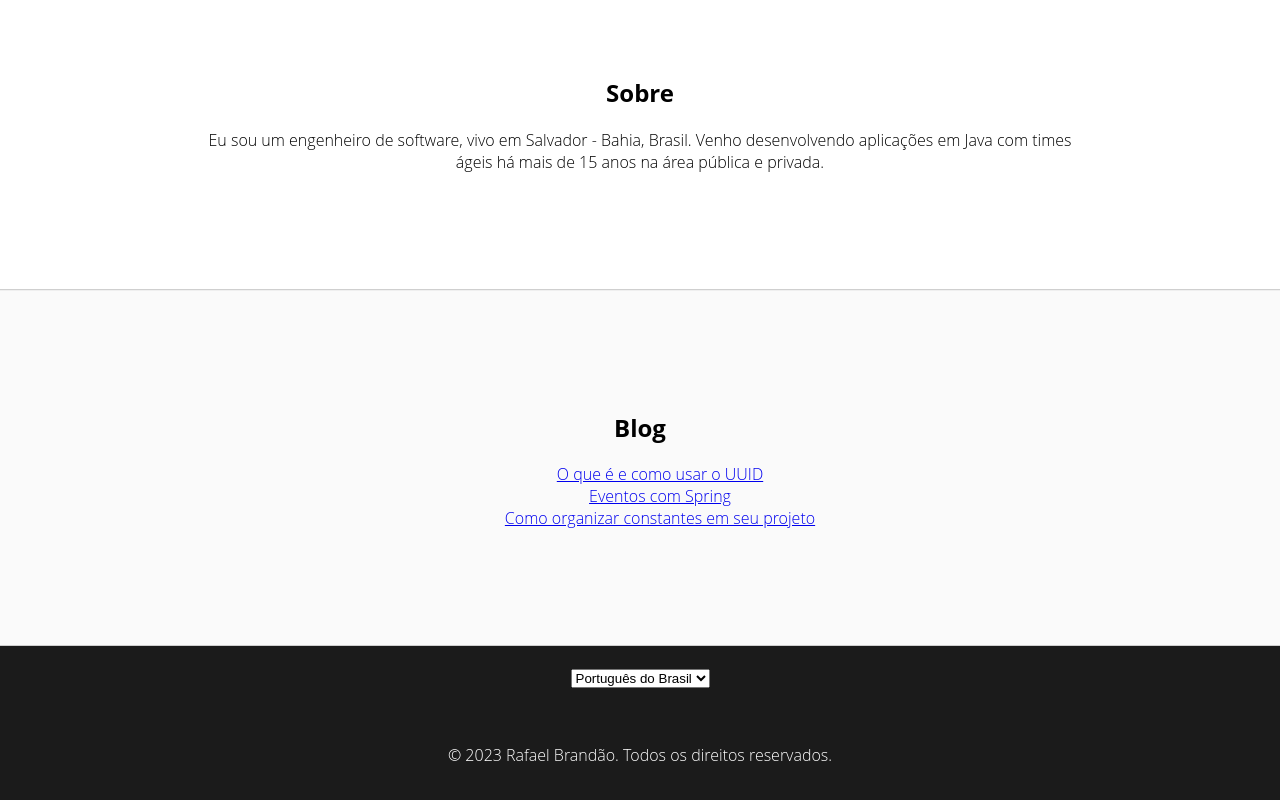
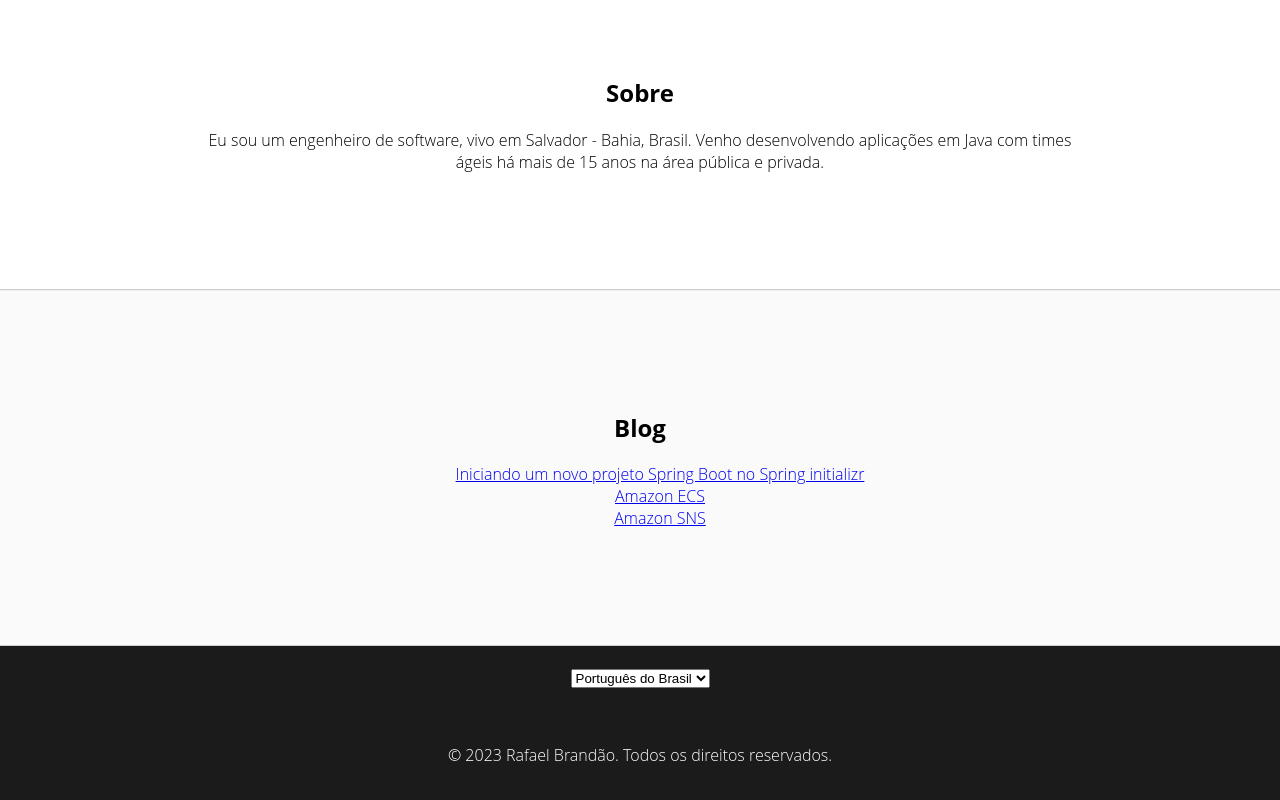
Before and after one commit to raffaelbrandao/raffaelbrandao.github.io, a React (Create React App) app: page / in a window 1280 px wide. Shown: the part 918-1718 px from the top of the page. Built offline with nearby package versions, Linux system fonts and the light colour scheme.

Commit message:
Update the last blog articles

```diff
--- a/src/components/Section/Blog/Blog.js
+++ b/src/components/Section/Blog/Blog.js
@@ -11,9 +11,9 @@ function Blog() {
                 <h2>{t('blog.heading')}</h2>
                 <nav>
                     <ul>
-                        <li><a href="https://blog.raffaelbrandao.com/posts/o_que_e_e_como_usar_o_uuid">O que é e como usar o UUID</a></li>
-                        <li><a href="https://blog.raffaelbrandao.com/posts/eventos_com_spring.html">Eventos com Spring</a></li>
-                        <li><a href="https://blog.raffaelbrandao.com/posts/como_organizar_constantes_em_seu_projeto.html">Como organizar constantes em seu projeto</a></li>
+                        <li><a href="https://blog.raffaelbrandao.com/spring/iniciando-projeto-spring-boot-no-spring-initializr/">Iniciando um novo projeto Spring Boot no Spring initializr</a></li>
+                        <li><a href="https://blog.raffaelbrandao.com/aws/amazon-ecs/">Amazon ECS</a></li>
+                        <li><a href="https://blog.raffaelbrandao.com/aws/amazon-sns/">Amazon SNS</a></li>
                     </ul>
                 </nav>
             </div>
```
